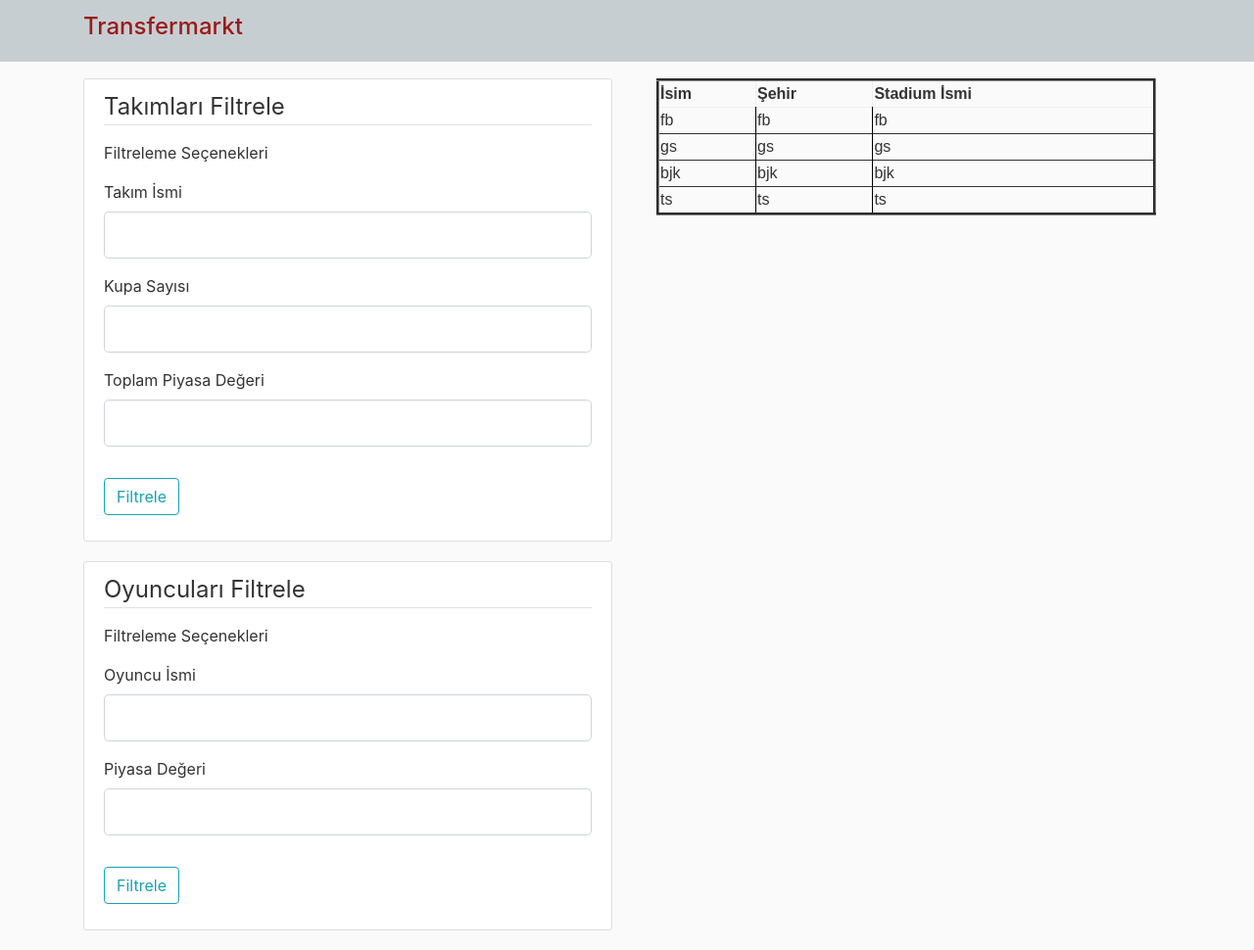
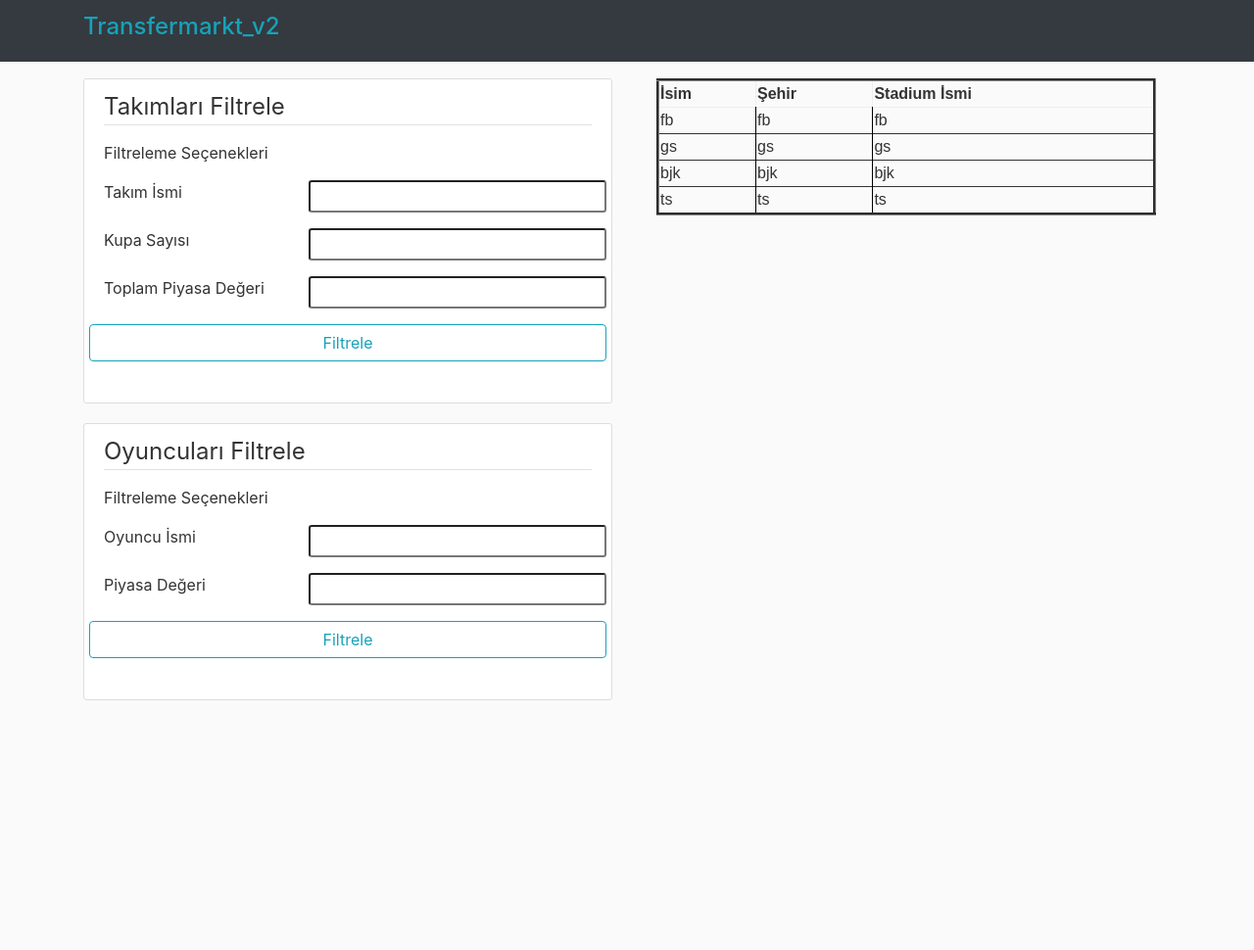
Before and after one commit to erkamakcinar/transfrmarkv2, a Flask app: page / in a window 1280 px wide. Shown: the whole page at 98% size. After the commit the page ends 715 px from the top, so only its background shows below. Run offline with Flask 2, Linux system fonts and the light colour scheme; some libraries are stand-ins or nearby versions.

Commit message:
frontend

```diff
--- a/packet/templates/home.html
+++ b/packet/templates/home.html
@@ -2,14 +2,11 @@
 {% block  Navbar %}
     <!-- Navbar -->
     <header class="site-header">
-        <nav class="navbar navbar-expand-md navbar-dark bg-steel fixed-top">
+        <nav class="navbar navbar-expand-md navbar-dark bg-dark fixed-top">
             <div class="container">
-                <a class="navbar-brand mr-4" href="/"> <h4> Transfermarkt </h4></a>
-                <button class="navbar-toggler" type="button" data-toggle="collapse" data-target="#navbarToggle"
-                    aria-controls="navbarToggle" aria-expanded="false" aria-label="Toggle navigation">
-                    <span class="navbar-toggler-icon"></span>
-                </button>
-                <div class="collapse navbar-collapse" id="navbarToggle">
+                <a class="navbar-brand" href="/">
+                    <h4 class="text-info"> Transfermarkt_v2 </h4>
+                </a>
                 </div>
             </div>
         </nav>
@@ -23,22 +20,23 @@
         <fieldset class="form-group">
             <legend class="border-bottom mb-3">Takımları Filtrele</legend>
             <p>Filtreleme Seçenekleri</p>
-        <div class="form-group">
-            {{ teamFilter.team_name.label(class="form-control-label") }}
-            {{ teamFilter.team_name(class="form-control form-control-lg") }}
+            <div class="form-group row">
+                {{ teamFilter.team_name.label(class="col-lg-5 col-md-7 form-control-label") }}
+                {{ teamFilter.team_name(class="col ml-1 form-control-sm") }}
             </div>
-        <div class="form-group">
-            {{ teamFilter.cup_num.label(class="form-control-label") }}
-            {{ teamFilter.cup_num(class="form-control form-control-lg") }}
+            <div class="form-group row">
+                {{ teamFilter.cup_num.label(class="col-lg-5 col-md-7 form-control-label") }}
+                {{ teamFilter.cup_num(class="col ml-1 form-control-sm") }}
             </div>
-        <div class="form-group">
-            {{ teamFilter.total_val.label(class="form-control-label") }}
-            {{ teamFilter.total_val(class="form-control form-control-lg") }}
+            <div class="form-group row">
+                {{ teamFilter.total_val.label(class="col-lg-5 col-md-7 form-control-label") }}
+                {{ teamFilter.total_val(class="col ml-1 form-control-sm") }}
+            </div>
+            <div class="form-group row">
+                {{ teamFilter.submit(class="col btn btn-outline-info") }}
             </div>
         </fieldset>
-        <div class="form-group">
-            {{ teamFilter.submit(class="btn btn-outline-info") }}
-        </div>
+
     </form>
 </div>
 {% endblock teamFilter %}
@@ -50,18 +48,19 @@
         <fieldset class="form-group">
             <legend class="border-bottom mb-3">Oyuncuları Filtrele</legend>
             <p>Filtreleme Seçenekleri</p>
-        <div class="form-group">
-            {{ playerFilter. player_name.label(class="form-control-label") }}
-            {{ playerFilter. player_name(class="form-control form-control-lg") }}
+            <div class="form-group row">
+            {{ playerFilter. player_name.label(class="col-lg-5 col-md-7 form-control-label") }}
+            {{ playerFilter. player_name(class="col ml-1 form-control-sm") }}
             </div>
-        <div class="form-group">
-            {{ playerFilter.player_value.label(class="form-control-label") }}
-            {{ playerFilter.player_value(class="form-control form-control-lg") }}
+            <div class="form-group row">
+            {{ playerFilter.player_value.label(class="col-lg-5 col-md-7 form-control-label") }}
+            {{ playerFilter.player_value(class="col ml-1 form-control-sm") }}
+            </div>
+            <div class="form-group row">
+                {{ playerFilter.submit(class="col btn btn-outline-info") }}
             </div>
         </fieldset>
-        <div class="form-group">
-            {{ playerFilter.submit(class="btn btn-outline-info") }}
-        </div>
+
     </form>
 </div>
 {% endblock playerFilter %}
```
Lines whose indentation alone changed are shown as unchanged.
